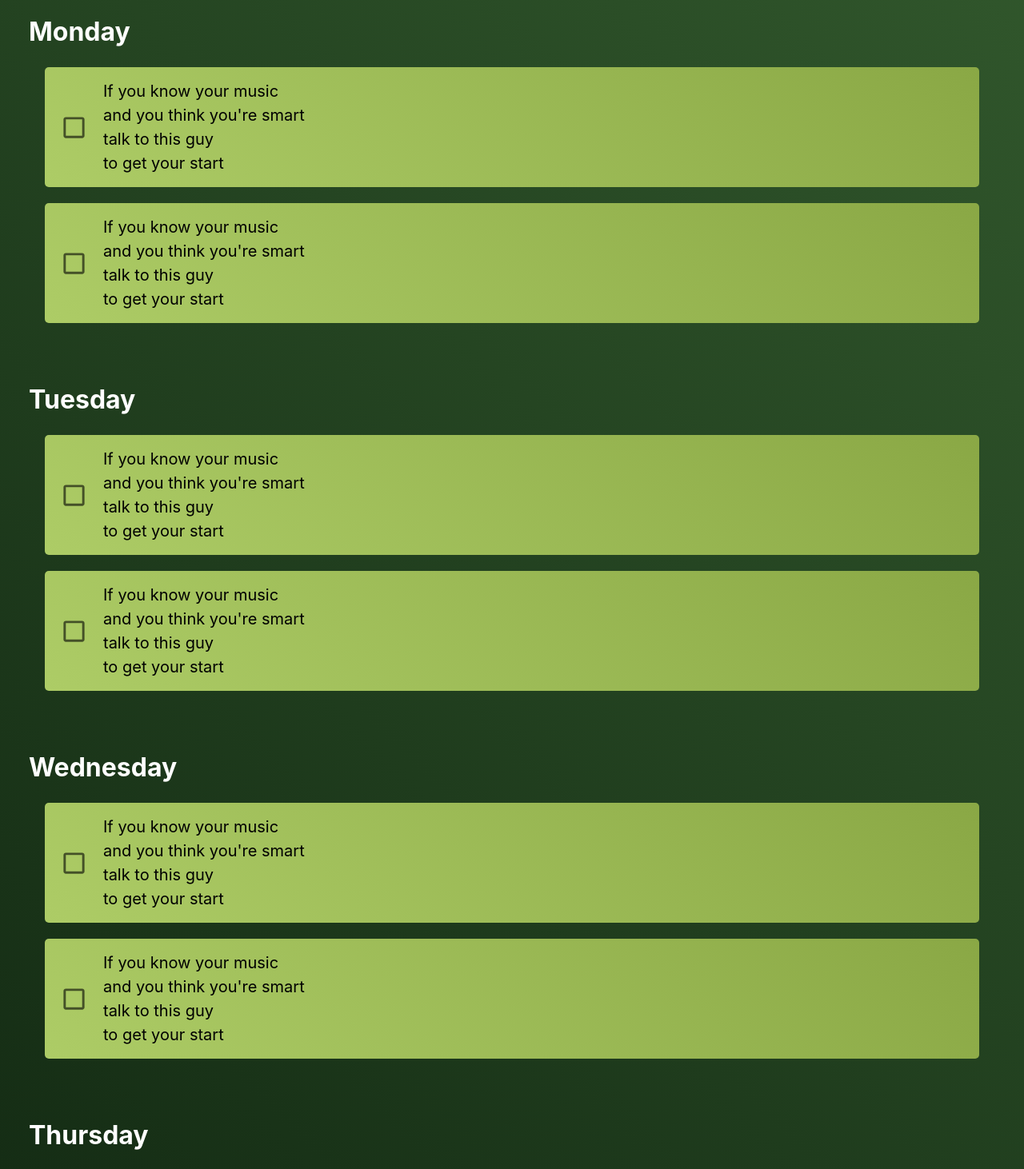
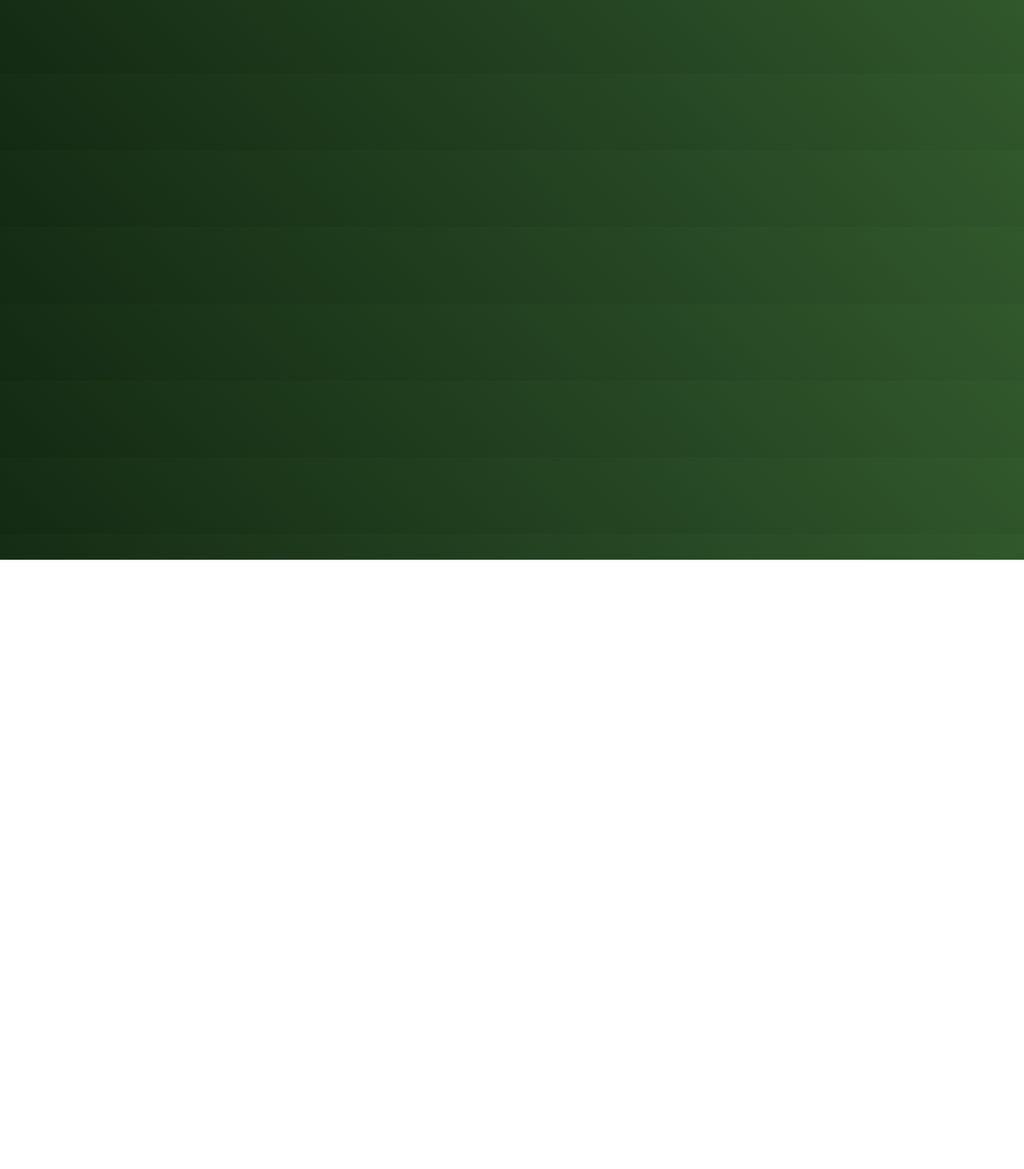
Before and after one commit to robertddobyns/scavhunt, a React (Vite) app: page / in a window 1280 px wide. Shown: the part 100-1562 px from the top of the page at 80% size. After the commit the page ends 800 px from the top, so only its background shows below. Built offline with nearby package versions, Linux system fonts and the light colour scheme.

Commit message:
update date

```diff
--- a/src/App.tsx
+++ b/src/App.tsx
@@ -1,3 +1,4 @@
+import { useState } from "react";
 import { styled } from "@mui/material";
 import Header from "./components/Header";
 import Item from "./components/Item";
@@ -6,52 +7,122 @@ import GoldStar from "./assets/goldStar.svg";
 import Heart from "./assets/heart.svg";
 import Clover from "./assets/clover.svg";
 import Balloon from "./assets/balloon.svg";
-import Moon from "./assets/Moon.svg";
 import Horeseshoe from "./assets/horseshoe.svg";
-import Gold from "./assets/gold.svg";
 
 function App() {
-  const days = ["Monday", "Tuesday", "Wednesday", "Thursday"];
+
   const limericks = [
     [
-      "If you know your music",
-      "and you think you're smart",
-      "talk to this guy",
-      "to get your start"
+      "There once was a man with a knack",
+      "For music trivia, never off track",
+      "He'd quiz and he'd play",
+      "First thing every day",
+      "With knowledge that never did lack"
+    ],
+    [
+      "There once was a crew so grand",
+      "who's skills are the best in the land",
+      "They'll fix every leak",
+      "and each creaky squeak",
+      "and keep the building running as planned"
+    ],
+    [
+      "Their team recruits the best",
+      "from the east and the west",
+      "Their skills are on fire",
+      "only the best do they hire",
+      "and they are always well dressed"
+    ],
+    [
+      "A leprechaun from Texas, so bold",
+      "Had a pot full of treasure and gold",
+      "He'd dance and he'd sing",
+      "With a twang and a swing",
+      "In the Lone Star State, tales are told"
+    ],
+    [
+      "This team is one that is bright",
+      "they keep us safe day and night",
+      "They guard every door",
+      "and protect ever floor",
+      "keeping us safe and doing what's right"
     ]
   ]
+  const Tuesday = () => {
+    return (
+      <Task>
+        <Title>Tuesday</Title>
+        <Item text={limericks[0]} asset={GoldStar}/>
+        <Item text={limericks[1]} asset={Heart} />
+      </Task>
+    )
+  }
+
+  const Wednesday = () => {
+    return (
+      <Task>
+        <Title>Wednesday</Title>
+        <Item text={limericks[2]} asset={Clover} />
+        <Item text={limericks[3]} asset={Balloon} />
+      </Task>
+    )
+  }
+
+  const Thursday = () => {
+    return (
+      <Task>
+        <Title>Thursday</Title>
+        <Item text={limericks[4]} asset={Horeseshoe} />
+      </Task>
+    )
+  }
+
+  function getDate() {
+    const date = new Date();
+
+    switch (date.getDate()) {
+      case 10:
+        return (
+          <div
+            style={{
+              display: "flex",
+              justifyContent: "center",
+              alignItems: "center",
+              height: "100vh",
+              color: 'white',
+              fontSize: "4rem"
+            }}
+          >
+            Coming Tomorrow!
+          </div>
+        )
+      case 11:
+        return (
+          <Tuesday />
+        )
+      case 12:
+        return (
+          <>
+          <Tuesday />
+          <Wednesday />
+          </>
+        )
+      case 13:
+        return (
+          <>
+          <Tuesday />
+          <Wednesday />
+          <Thursday />
+          </>
+        )
+    }
+  }
 
 
   return (
     <>
       <Header />
-      {days.includes("Monday") && (
-          <Task>
-            <Title>Monday</Title>
-            <Item text={limericks[0]} asset={GoldStar} />
-            <Item text={limericks[0]} asset={Heart} />
-          </Task>
-      )}
-      {days.includes("Tuesday") && (
-        <Task>
-          <Title>Tuesday</Title>
-          <Item text={limericks[0]} asset={Clover} />
-          <Item text={limericks[0]} asset={Balloon} />
-        </Task>
-      )}
-      {days.includes("Wednesday") && (
-        <Task>
-          <Title>Wednesday</Title>
-          <Item text={limericks[0]} asset={Moon} />
-          <Item text={limericks[0]} asset={Horeseshoe} />
-        </Task>
-      )}
-      {days.includes("Thursday") && (
-        <Task>
-          <Title>Thursday</Title>
-          <Item text={limericks[0]} asset={Gold} />
-        </Task>
-      )}
+      {getDate()}
     </>
   );
 }
--- a/src/components/Item.tsx
+++ b/src/components/Item.tsx
@@ -1,10 +1,11 @@
-import React, { useState } from "react";
+import React, { useState} from "react";
 import { styled, Checkbox } from "@mui/material";
 import "./Item.css";
 
 interface ItemProps {
   text: string[];
   asset: string;
+  handleClick?: () => void;
 }
 
 const Item: React.FC<ItemProps> = ({ text, asset }) => {
@@ -17,8 +18,13 @@ const Item: React.FC<ItemProps> = ({ text, asset }) => {
         <p>{text[1]}</p>
         <p>{text[2]}</p>
         <p>{text[3]}</p>
+        <p>{text[4]}</p>
       </StyledLimerick>
     );
+  }
+
+  function handleCheckBoxClick() {
+    setChecked(!checked);
   }
 
   return (
@@ -26,7 +32,7 @@ const Item: React.FC<ItemProps> = ({ text, asset }) => {
       <Checkbox
         size="large"
         checked={checked}
-        onChange={() => setChecked(!checked)}
+        onChange={handleCheckBoxClick}
         color="success"
       />
       <Limerick />
@@ -56,7 +62,7 @@ const StyledItem = styled("div")(({ theme }) => ({
   padding: "10px",
   borderRadius: "5px",
   margin: "20px",
-  height: "150px",
+  height: "175px",
   [theme.breakpoints.down("sm")]: {
     margin: "0 0 20px 0",
   },
```
